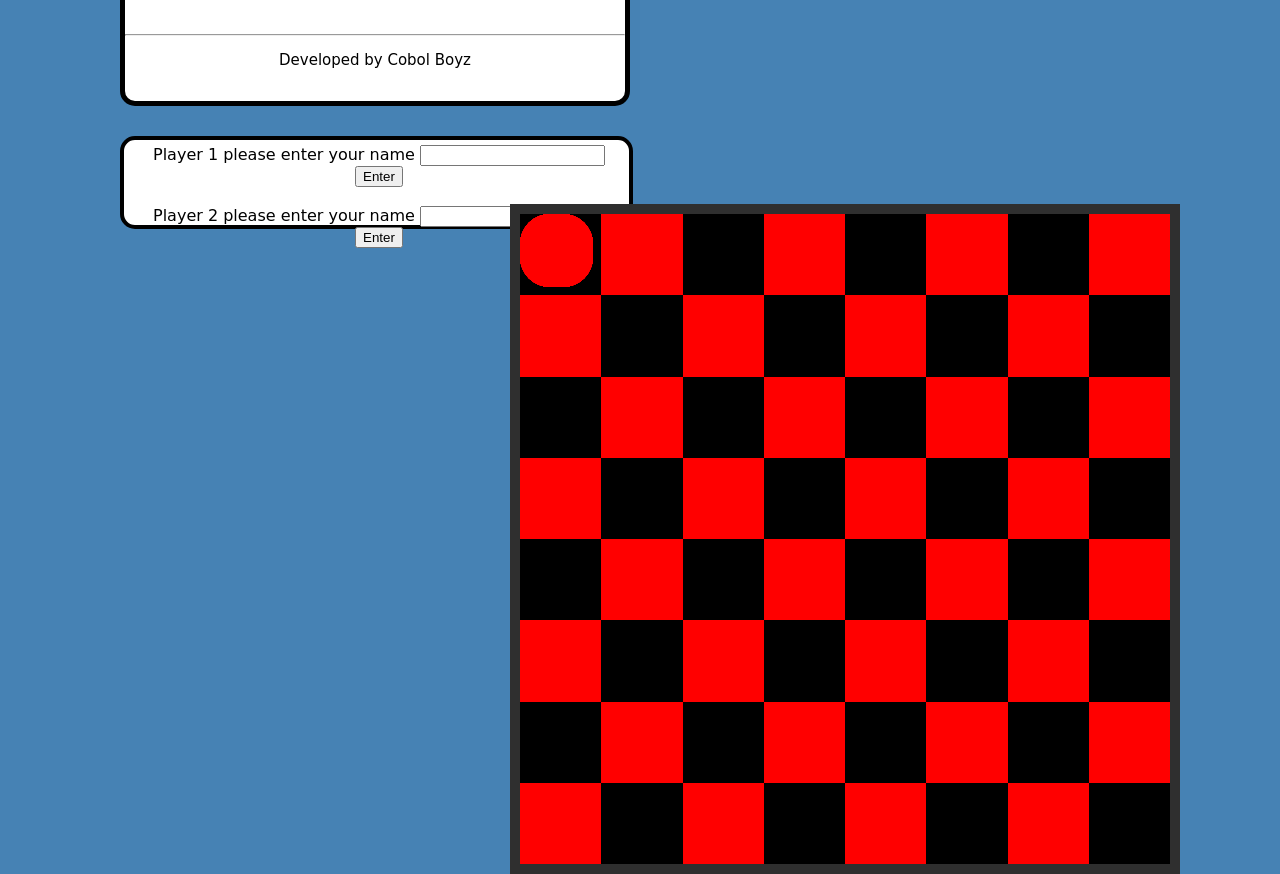
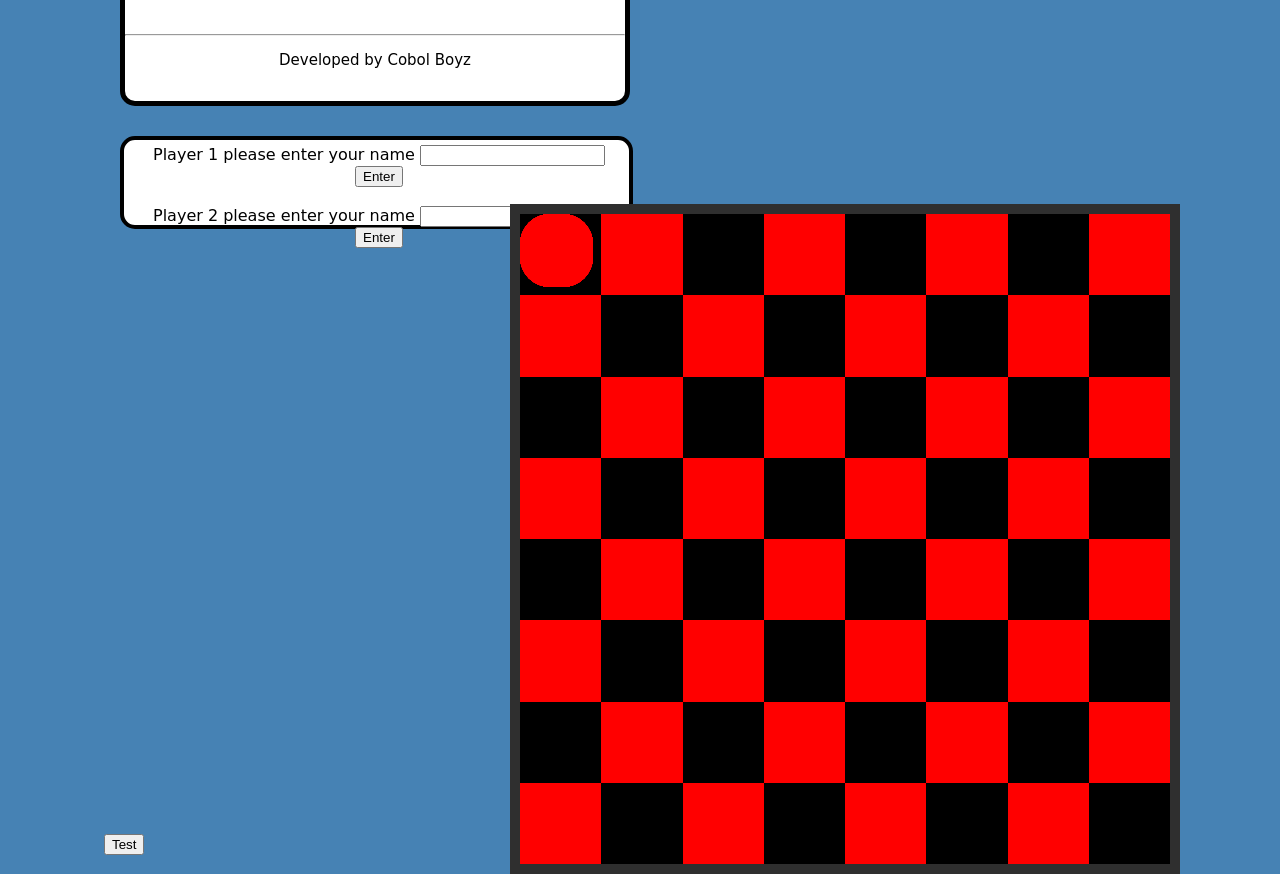
Before and after one commit to SELC2021/Checkers, a plain HTML site: page Client/UserScreen/Checkers.html in a window 1280 px wide. Shown: the part 214-1088 px from the top of the page. Drawn offline with Linux system fonts and the light colour scheme.

Commit message:
Test button

```diff
--- a/Client/UserScreen/Checkers.html
+++ b/Client/UserScreen/Checkers.html
@@ -116,7 +116,8 @@
         		<div class="black checker" id="black-checker-10"></div>
         		<div class="black checker" id="black-checker-11"></div>
         		<div class="black checker" id="black-checker-12"></div>
-        		<div class="red checker" id="red-checker-1"></div>
+
+            <div class="red checker" id="red-checker-1"></div>
         		<div class="red checker" id="red-checker-2"></div>
         		<div class="red checker" id="red-checker-3"></div>
         		<div class="red checker" id="red-checker-4"></div>
@@ -158,5 +159,7 @@
         </script>
 
         <button type = "submit" id = "next"><a href = "leaderboard.html">Next</a></button>
+
+        <button type = "submit" id = "test">Test</button>
 </body>
 </html>
```
